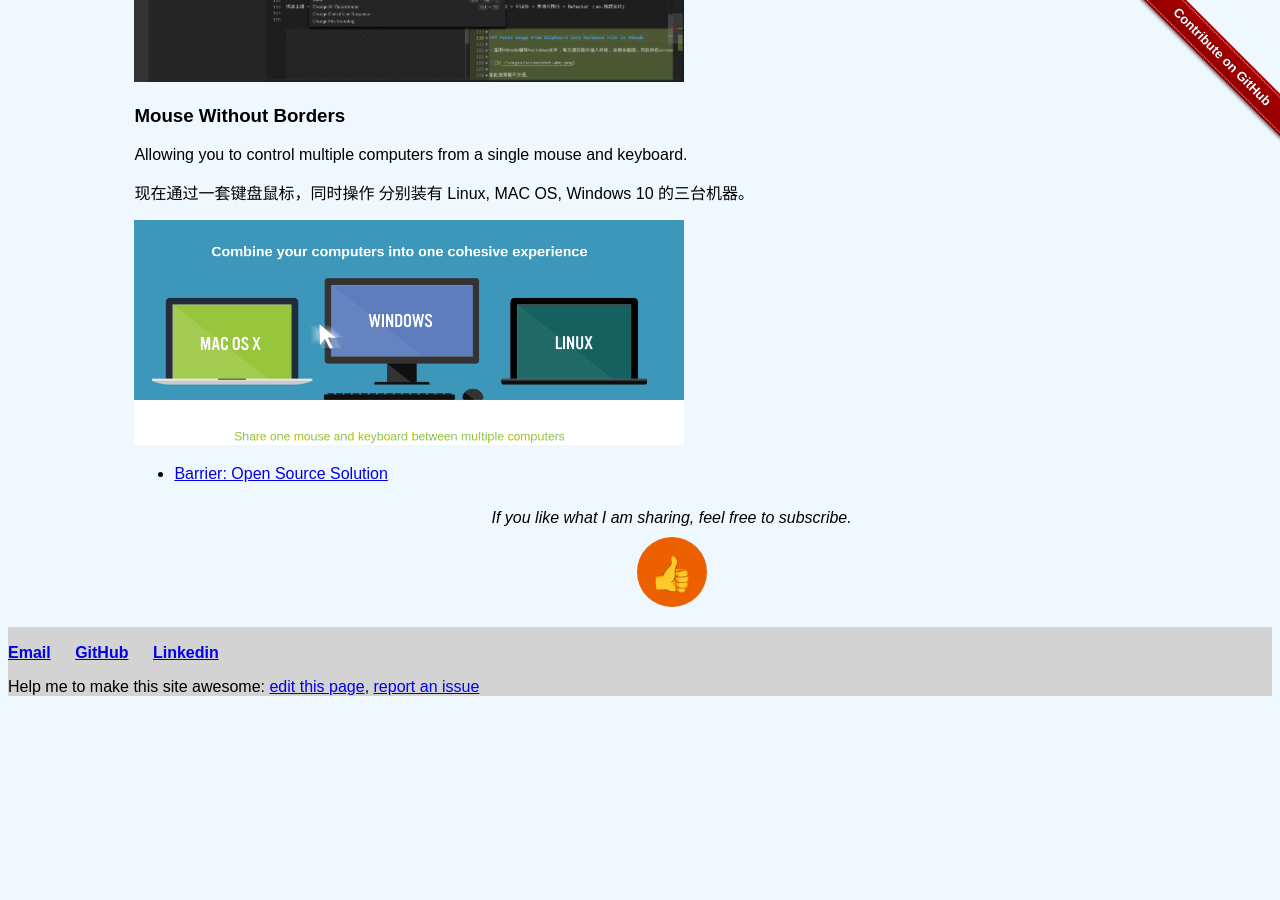
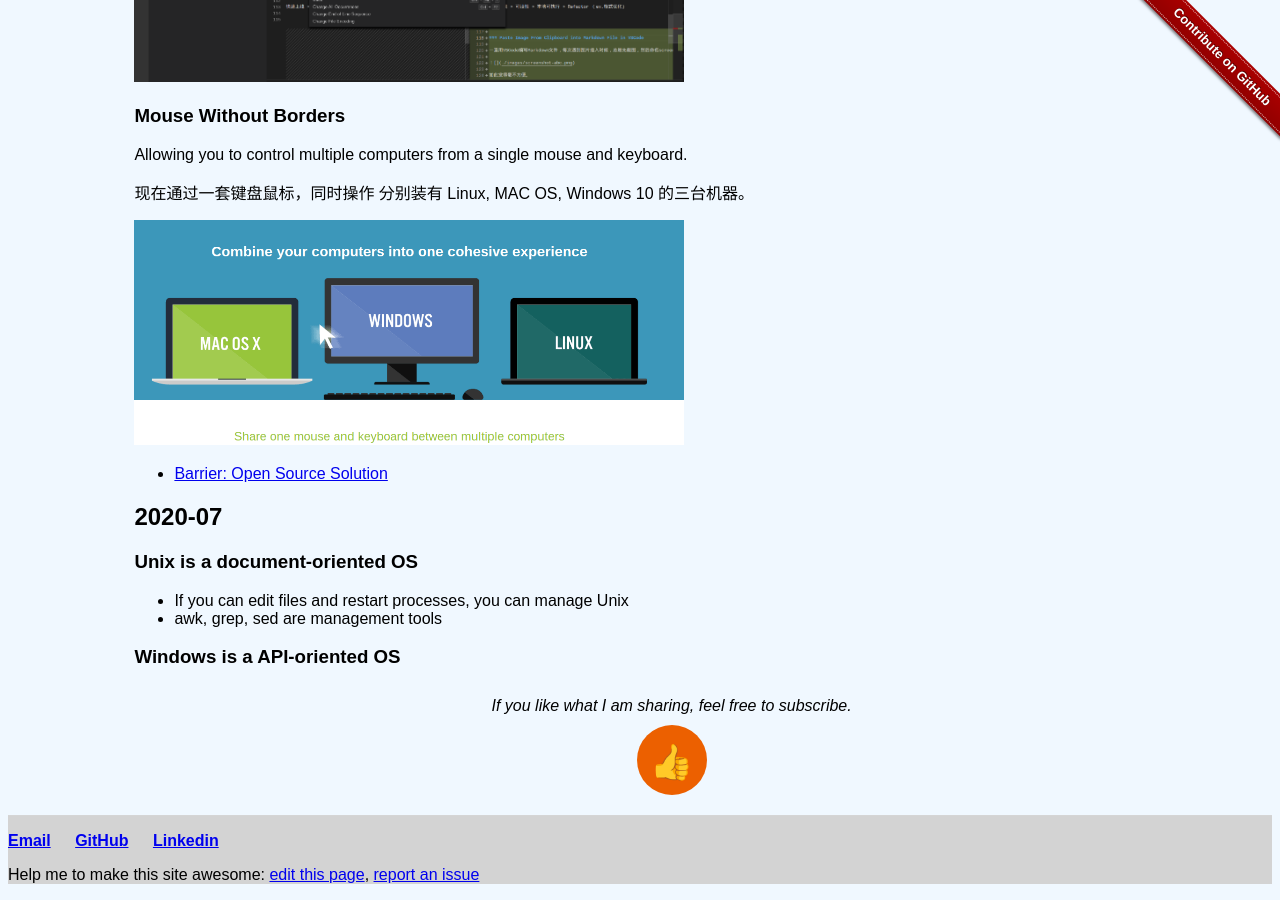
Before and after one commit to liuning0820/liuning0820.github.io, a Jekyll site: the page built from _posts/2020-02-06-mindset-2020.md, in a window 1280 px wide and 900 px high, scrolled down 3155 px. Built offline with Jekyll 4.4.1, drawn with Linux system fonts in a browser that asks for light colours; comment, search, counter and statistics services are not loaded; before the commit the page ends 3867 px from its top, so only the background shows below that.

Commit message:
add new article

```diff
--- a/_posts/2020-02-06-mindset-2020.md
+++ b/_posts/2020-02-06-mindset-2020.md
@@ -145,3 +145,13 @@ Allowing you to control multiple computers from a single mouse and keyboard.
 ![Barrier]({{ site.url }}{{site.baseurl}}/images/2020-04-19-11-15-02.png){:height="80%" width="80%"}
 
 - [Barrier: Open Source Solution](https://github.com/debauchee/barrier)
+
+
+## 2020-07
+
+### Unix is a document-oriented OS
+
+- If you can edit files and restart processes, you can manage Unix
+- awk, grep, sed are management tools
+
+### Windows is a API-oriented OS
```
Also changed, not shown: _posts/2020-07-24-金钱-地位-关系.md (added, +53 -0 lines).
